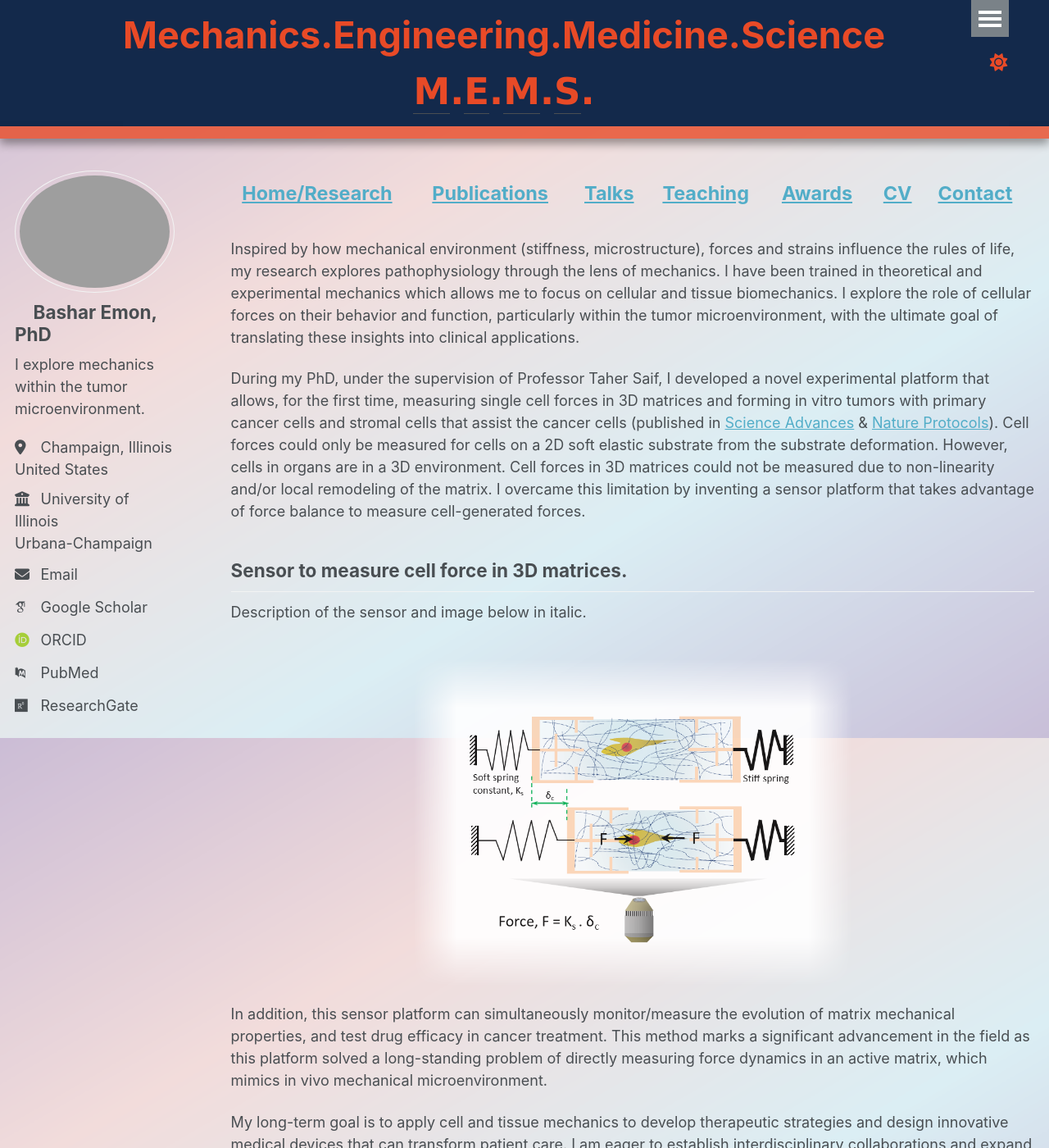
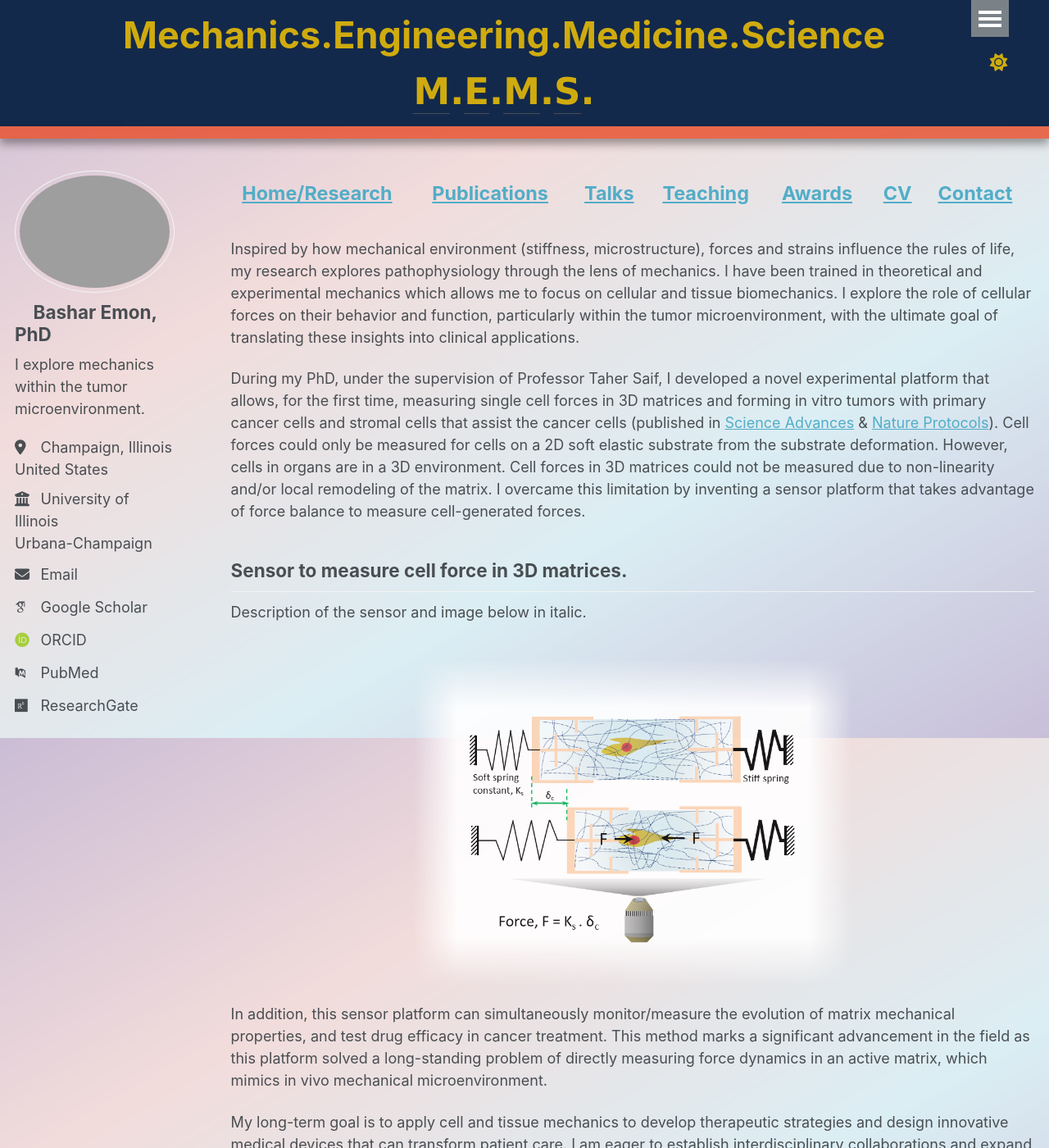
Before and after one commit to BasharEmon/BasharEmon.github.io, a Jekyll site: the page built from _pages/about.md, in a window 1280 px wide and 1400 px high. Shown: the whole window at 82% size. Built offline with Jekyll 4.4.1, drawn with Linux system fonts in a browser that asks for light colours; some web fonts are replaced.

Commit message:
Update _masthead.scss

```diff
--- a/_sass/layout/_masthead.scss
+++ b/_sass/layout/_masthead.scss
@@ -77,7 +77,7 @@
   }
 
   a {
-    color: rgba(232, 74, 39, 1) !important; // ensure link uses your desired color  #2f4f4f #333333
+    color: rgba(255, 204, 0, .8) !important; // ensure link uses your desired color  #2f4f4f #333333 rgb(255, 204, 0)
     //text-shadow: 2px 2px 4px rgba(0, 0, 0, 0.5);
     //background-color: white !important;
     padding: 0;  // reduce space that might appear as background
```
